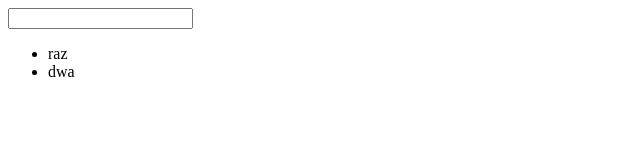
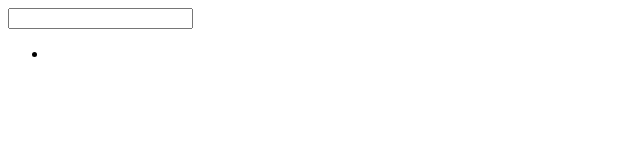
Before and after one commit to jkrolik1/school, an Angular app in the folder AMIW/ng1/test-app/: page / in a window 1280 px wide. Shown: the top 160 px of the page, without its empty margins (0-640 px from the left). Built offline with nearby package versions, Linux system fonts and the light colour scheme.

Commit message:
Event.key

```diff
--- a/AMIW/ng1/test-app/src/app/app.component.html
+++ b/AMIW/ng1/test-app/src/app/app.component.html
@@ -2,6 +2,5 @@
 
 
 <ul>
-    <li>raz</li>
-    <li>dwa</li>
+    <li>{{name}}</li>
 </ul>
--- a/AMIW/ng1/test-app/src/app/app.component.ts
+++ b/AMIW/ng1/test-app/src/app/app.component.ts
@@ -8,7 +8,14 @@ import { Component } from '@angular/core';
 
 
 export class AppComponent {
+  name: any;
+  //listX = [];
+
   onAdd(event){
-    console.log(event.target.value);
+    //this.name = event.target.value;
+    //this.listX.push(name);
+    if(event.key === "Enter"){
+      console.log(event.target.value);
+    }
   }
 }
```
